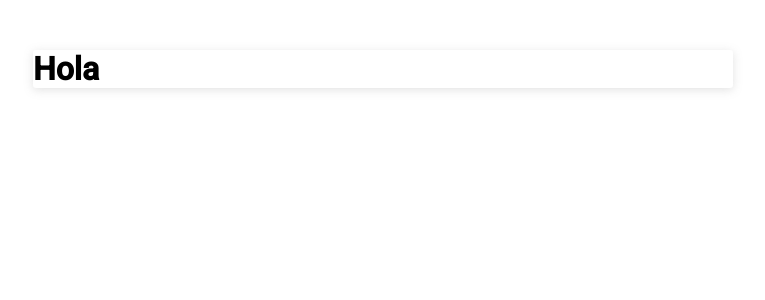
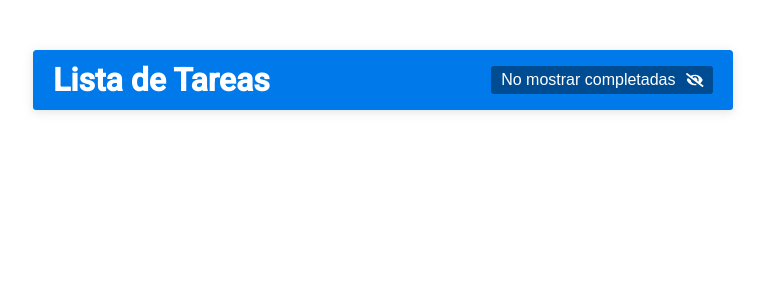
Before and after one commit to GuillermoSM5/task-list, a React (Create React App) app: page / in a window 1280 px wide. Shown: the top 300 px of the page, without its empty margins (257-1022 px from the left). Built offline with nearby package versions, Linux system fonts and the light colour scheme.

Commit message:
Se garega header y sus estilos

```diff
--- a/package.json
+++ b/package.json
@@ -3,6 +3,9 @@
   "version": "0.1.0",
   "private": true,
   "dependencies": {
+    "@fortawesome/fontawesome-svg-core": "^1.2.34",
+    "@fortawesome/free-solid-svg-icons": "^5.15.2",
+    "@fortawesome/react-fontawesome": "^0.1.14",
     "@testing-library/jest-dom": "^5.11.4",
     "@testing-library/react": "^11.1.0",
     "@testing-library/user-event": "^12.1.10",
--- a/src/App.jsx
+++ b/src/App.jsx
@@ -1,10 +1,10 @@
 import React from 'react';
 import './App.css'
-
+import Header from './components/Header/Header'
 const App= () => {
   return (
     <div className="contenedor">
-      <h1>Hola</h1>
+      <Header/>
     </div>
   );
 }
--- /dev/null
+++ b/src/components/Header/Header.css
@@ -0,0 +1,35 @@
+ @import '../../App.css';
+
+.Header{
+    display: flex;
+    justify-content: space-between;
+    align-items: center;
+    padding: 0 20px;
+    background-color: var(--azul);
+    height: 60px;
+    color: white;
+    border-radius: 3px 3px 0px 0px;
+}
+.header__titulo {
+    font-weight: 400;
+    font-size: 24px;
+}
+.header__button{
+    color: white;
+    background: none;
+    font-size: 16px;
+    color: #fff;
+    border: none;
+    cursor: pointer;
+    background: #004c92;
+    padding: 5px 10px;
+    border-radius: 3px;
+    display: flex;
+    align-items: center;
+
+}
+.header__icon-boton{
+    font-size: 14px;
+    margin-left: 10px;
+
+}
--- /dev/null
+++ b/src/components/Header/Header.jsx
@@ -0,0 +1,16 @@
+import React from 'react';
+import './Header.css'
+import { FontAwesomeIcon } from '@fortawesome/react-fontawesome'
+import {faEye, faEyeSlash } from '@fortawesome/free-solid-svg-icons'
+
+const Header = () => {
+    const visible = <FontAwesomeIcon icon={faEyeSlash} className='header__icon-boton'/>
+    return (
+        <header className='Header'>
+            <h1 className='header__title'>Lista de Tareas</h1>
+            <button className='header__button'>No mostrar completadas {visible}</button>
+        </header>
+     );
+}
+
+export default Header;
```
Also changed, not shown: 2 other files (tests, documents, lock files or other folders).
